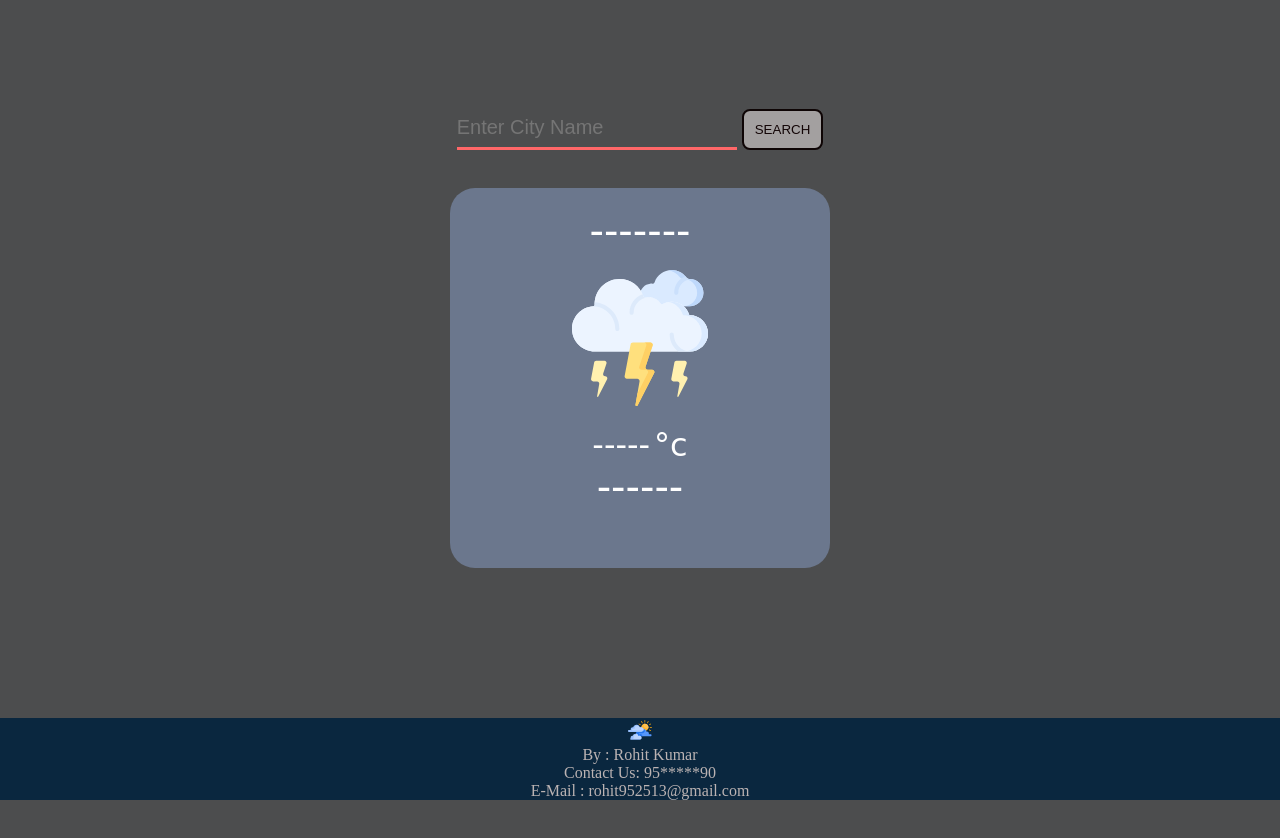
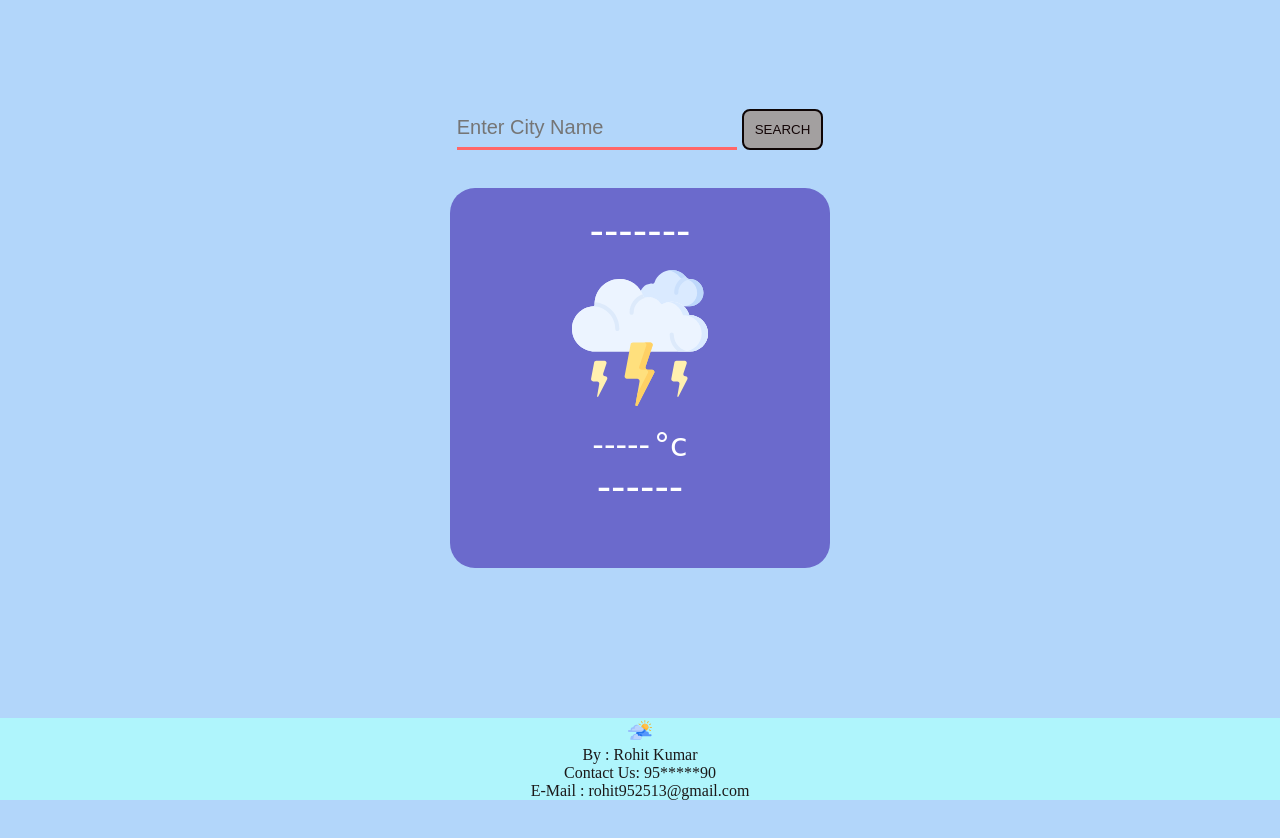
Before and after one commit to rohit1107-2002/WEATHER-WEB-APP, a plain HTML site: page index.html in a window 1280 px wide. Before the commit the page ends 800 px from the top, so only its background shows below. Drawn offline with Linux system fonts and the light colour scheme.

Commit message:
change in css

```diff
--- a/style.css
+++ b/style.css
@@ -7,8 +7,8 @@
 
 body
 {
-    height: 100px;
-    background-color: #4c4d4e;
+    height:100vh;
+    background-color: #b2d6fa;
 }
 
 #search-form
@@ -49,7 +49,7 @@ body
     margin: 8px 0;
     padding: 8px 0;
     border-bottom: 3px solid #ff6768;
-    color: rgb(247, 241, 241);
+    color: rgb(43, 12, 12);
     outline: none;
     background: none;
 }
@@ -108,7 +108,7 @@ main
 {
     padding: 20px;
     margin-top: 30px;
-    background-color: #6b778d;
+    background-color: #6b6acc;
     border-radius: 25px;
     width: 380px;
     height: 380px;
@@ -124,11 +124,11 @@ main
     position: fixed;
     left:0;
     bottom:0;
-    width:100%;
+    width:100vw;
 
-    background-color: #0a273f;
+    background-color: #aff5fc;
     text-align: center;
-    color: rgb(187, 179, 179);
+    color: rgb(27, 24, 24);
     font-size: 1rem;
     /*right: 0px; */
 
```
